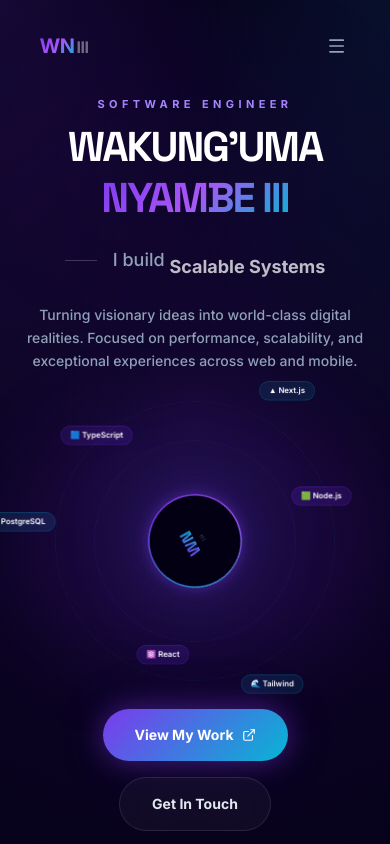
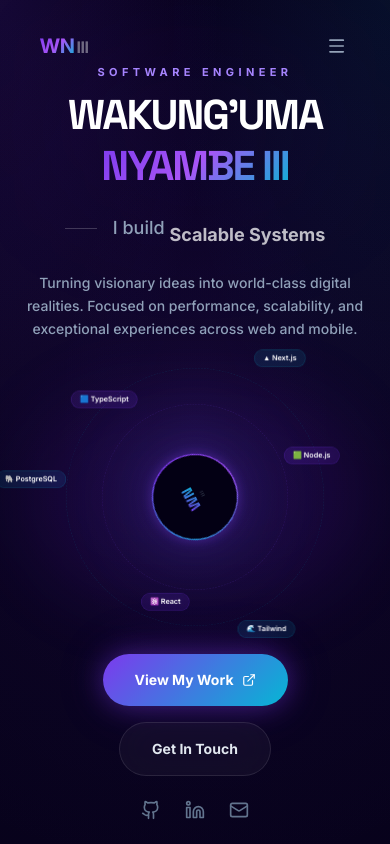
Before and after one commit to Waku187/portfolio, a Next.js app: page / in a window 390 px wide. Shown: the top 844 px of the page. Built offline with nearby package versions, Linux system fonts and the light colour scheme.

Commit message:
feat: add initial Hero, Projects, Skills, About, and Contact sections to the portfolio.

```diff
--- a/components/AboutSection.tsx
+++ b/components/AboutSection.tsx
@@ -13,7 +13,7 @@ const stats = [
 
 export default function AboutSection() {
   const ref = useRef(null);
-  const isInView = useInView(ref, { once: true, margin: "-100px" });
+  const isInView = useInView(ref, { once: true, margin: "-40px" });
 
   return (
     <section
--- a/components/ContactSection.tsx
+++ b/components/ContactSection.tsx
@@ -30,7 +30,7 @@ const contactLinks = [
 
 export default function ContactSection() {
   const ref = useRef(null);
-  const isInView = useInView(ref, { once: true, margin: "-100px" });
+  const isInView = useInView(ref, { once: true, margin: "-40px" });
 
   return (
     <section
--- a/components/HeroSection.tsx
+++ b/components/HeroSection.tsx
@@ -303,7 +303,7 @@ export default function HeroSection() {
       </div>
 
       {/* ══ Main content — Luxury Split ══ */}
-      <div className="relative z-10 w-full max-w-7xl mx-auto px-6 h-[100dvh] flex flex-col lg:grid lg:grid-cols-2 items-center lg:justify-center justify-between pt-24 lg:pt-0">
+      <div className="relative z-10 w-full max-w-7xl mx-auto px-6 min-h-[100dvh] flex flex-col lg:grid lg:grid-cols-2 items-center lg:justify-center justify-between pt-16 lg:pt-0">
 
         {/* ── LEFT COLUMN (Desktop) / TOP & BOTTOM (Mobile) ── */}
         <div className="flex flex-col items-center lg:items-start text-center lg:text-left order-1 lg:order-1 relative lg:h-auto h-auto w-full">
@@ -369,14 +369,14 @@ export default function HeroSection() {
           transition={{ duration: 1.2, delay: 0.3, ease: [0.23, 1, 0.32, 1] }}
           className="flex items-center justify-center order-2 lg:order-2 relative z-10 w-full py-2 lg:py-0"
         >
-          <div className="relative group scale-[0.65] sm:scale-85 lg:scale-100 lg:h-auto h-[320px] flex items-center justify-center">
+          <div className="relative group scale-[0.6] sm:scale-85 lg:scale-100 lg:h-auto h-[260px] flex items-center justify-center">
             <div className="absolute -inset-10 lg:-inset-20 bg-violet-600/10 rounded-full blur-[60px] lg:blur-[100px] pointer-events-none group-hover:bg-violet-600/15 transition-colors duration-700" />
             <OrbitalSystem />
           </div>
         </motion.div>
 
         {/* ── ZONE 3 Mobile: Buttons & Socials (Pinned to bottom of viewport) ── */}
-        <div className="flex lg:hidden flex-col items-center w-full gap-6 order-3 pb-10 relative z-20 h-auto">
+        <div className="flex lg:hidden flex-col items-center w-full gap-6 order-3 pb-6 relative z-20 h-auto">
           <HeroCTAs />
           <HeroSocials />
         </div>
--- a/components/ProjectsSection.tsx
+++ b/components/ProjectsSection.tsx
@@ -43,7 +43,7 @@ function SpotlightCard({
 }) {
   const spotRef = useRef<HTMLDivElement>(null);
   const revealRef = useRef(null);
-  const isInView = useInView(revealRef, { once: true, margin: "-60px" });
+  const isInView = useInView(revealRef, { once: true, margin: "-40px" });
 
   const handleMouseMove = (e: React.MouseEvent<HTMLDivElement>) => {
     if (!spotRef.current) return;
@@ -146,7 +146,7 @@ function SpotlightCard({
 
 export default function ProjectsSection() {
   const ref = useRef(null);
-  const isInView = useInView(ref, { once: true, margin: "-100px" });
+  const isInView = useInView(ref, { once: true, margin: "-40px" });
 
   return (
     <section
--- a/components/SkillsSection.tsx
+++ b/components/SkillsSection.tsx
@@ -36,7 +36,7 @@ const skillGroups = [
 
 export default function SkillsSection() {
   const ref = useRef(null);
-  const isInView = useInView(ref, { once: true, margin: "-100px" });
+  const isInView = useInView(ref, { once: true, margin: "-40px" });
 
   return (
     <section
```
